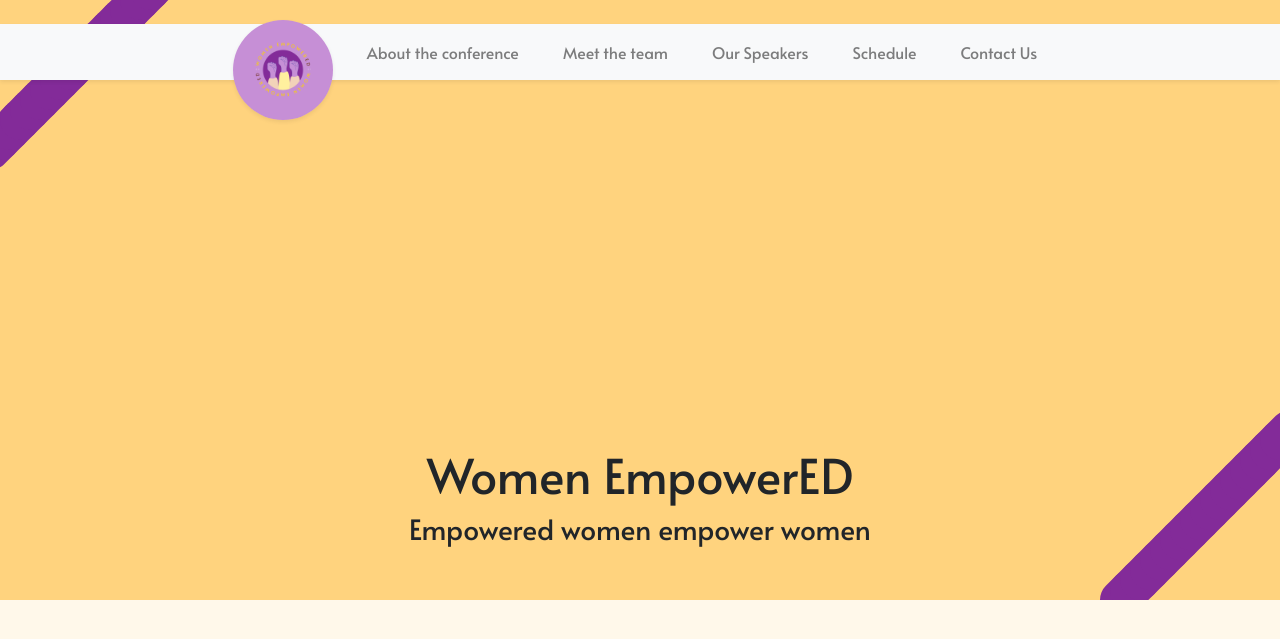
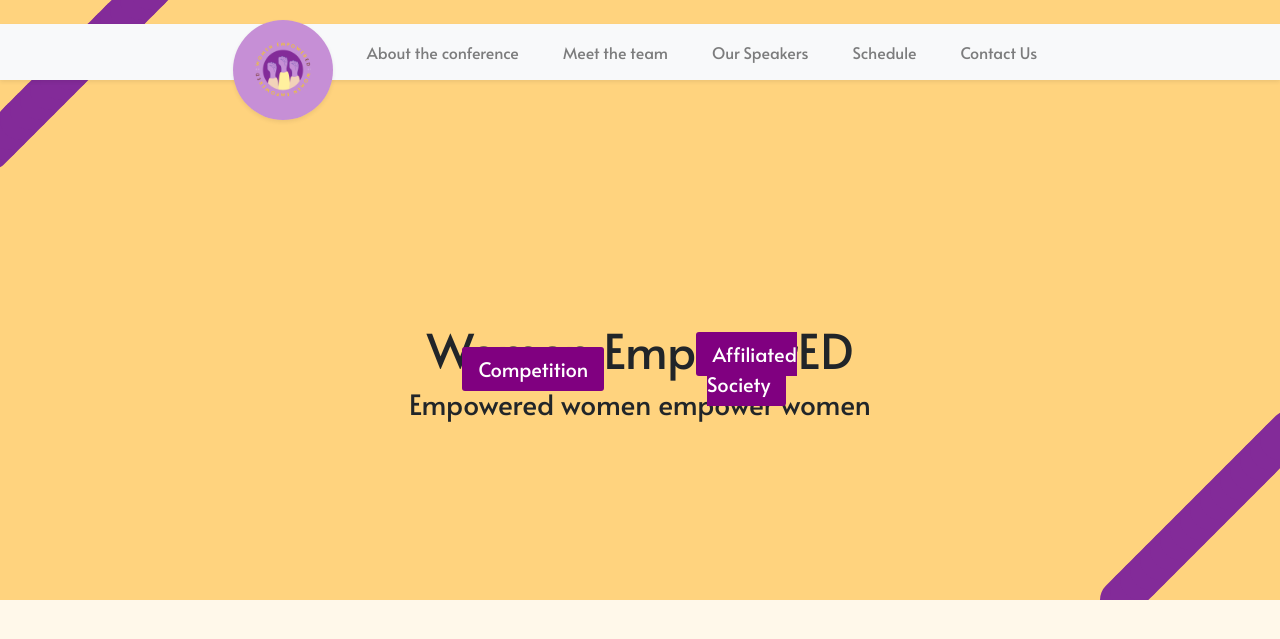
Before and after one commit to edinburgh-hoppers/WEwebsite, a Jekyll site: the page built from _pages/index.html, in a window 1280 px wide and 900 px high. Shown: the top 639 px of the window. Built offline with Jekyll 4.4.1, drawn with Linux system fonts in a browser that asks for light colours.

Commit message:
Added the buttons

```diff
--- /dev/null
+++ b/_data/buttons.yml
@@ -0,0 +1,4 @@
+- link: https://linktr.ee/womenempowered21?fbclid=IwAR0B0syXloyCfBYRYQt53ecMhPxPTLZp2VQlujnmFWKmk-ensa4BkoM-z7Y
+  text: Competition
+- link: https://teamup.com/ksgx1d78hemxgb5skz
+  text:  Affiliated Society
--- a/_layouts/default.html
+++ b/_layouts/default.html
@@ -21,7 +21,8 @@
     <div id = "rest">
     <section class="container-fluid cover" id = "home">
       <div class="text-center pt-5 cover-inner">
-        <div class = "text mx-auto">
+        <div class = "text mx-auto" style = "margin-top: -10%;">
+
 	        <h1>Women EmpowerED</h1>
 
 	        <!-- optional subtitle -->
@@ -33,9 +34,17 @@
 	          <h4>{{ page.day }}</h4>
           {% endif %}
         </div>
+	<div class="row justify-content-center align-items-center ">
+            <!-- the buttons on the cover -->
+          {% assign buttons= site.data.buttons%}
+			{%- for one in buttons -%}
+            <div class="  col-lg-2 md-5 " style = "margin-bottom: -33%;">
+              <a class="button clickable btn-lg" target="_blank" href="{{ one.link }}" style = "background-color:purple;border-radius: 3px; color:white;">{{ one.text }}</a>
+            </div>
+            {% endfor %}
+	        </div>
       </div>
     </section>
-
 
     <section class = "container">
     {% for one in site.data[page.sectionData] %}
```
